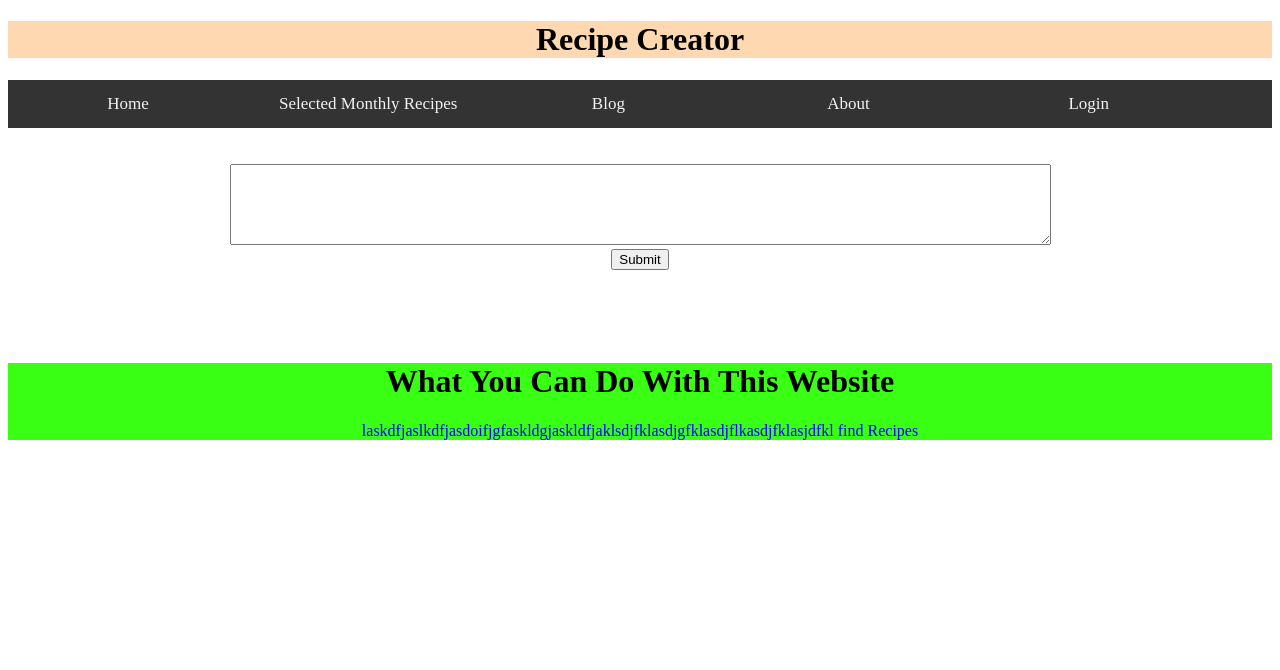
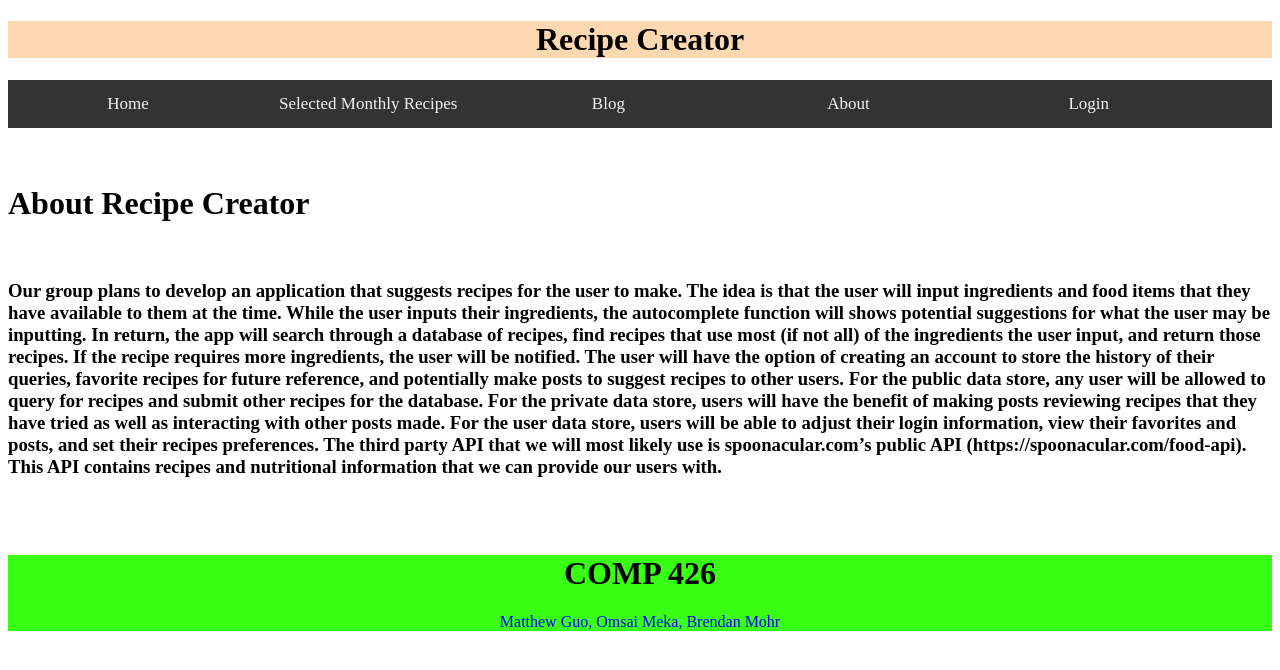
Before and after one commit to mnguo98/recipe-creator, a website: page about.html in a window 1280 px wide. Drawn offline with Linux system fonts and the light colour scheme.

Commit message:
some changes

```diff
--- a/about.html
+++ b/about.html
@@ -21,30 +21,31 @@
         </div>
         <br>
         <br>
-        <div class="searchbar">
-            <form>
-                <textarea rows="5" cols="100" name="fname"></textarea><br>
-                <input type="submit" value="Submit">
-            </form>
+        <div class="aboutinfo">
+            <h1>About Recipe Creator</h1>
+            <br>
+            <h3>Our group plans to develop an application that suggests recipes for the user to
+                make. The idea is that the user will input ingredients and food items that they have
+                available to them at the time. While the user inputs their ingredients, the autocomplete
+                function will shows potential suggestions for what the user may be inputting. In return, the
+                app will search through a database of recipes, find recipes that use most (if not all) of the
+                ingredients the user input, and return those recipes. If the recipe requires more
+                ingredients, the user will be notified. The user will have the option of creating an account to
+                store the history of their queries, favorite recipes for future reference, and potentially make
+                posts to suggest recipes to other users.
+                For the public data store, any user will be allowed to query for recipes and submit
+                other recipes for the database. For the private data store, users will have the benefit of
+                making posts reviewing recipes that they have tried as well as interacting with other posts
+                made. For the user data store, users will be able to adjust their login information, view their
+                favorites and posts, and set their recipes preferences. The third party API that we will most
+                likely use is spoonacular.com’s public API (https://spoonacular.com/food-api). This API
+                contains recipes and nutritional information that we can provide our users with.</h3>
         </div>
         <br>
         <br>
-<!--         <div class="row">
-            <div class="column">
-                <img src="assets/FoodPicture1.jpg" alt="Good Food" style="width:100%">
-            </div>
-            <div class="column">
-                <img src="assets/FoodPicture2.jpg" alt="Tall Food" style="width:100%">
-            </div>
-            <div class="column">
-                <img src="assets/FoodPicture3.jpg" alt="Weird French Food" style="width:100%">
-            </div>
-        </div> -->
-        <br>
-        <br>
         <div class="description">
-            <h1>What You Can Do With This Website</h1>
-            <p>laskdfjaslkdfjasdoifjgfaskldgjaskldfjaklsdjfklasdjgfklasdjflkasdjfklasjdfkl find Recipes</p>
+            <h1>COMP 426</h1>
+            <p>Matthew Guo, Omsai Meka, Brendan Mohr</p>
         </div>
     </body>
 </html>
```
Also changed, not shown: Selected_Monthly_Recipes.html (+7 -16 lines), index.html (+2 -2 lines), login.html (+2 -2 lines).
